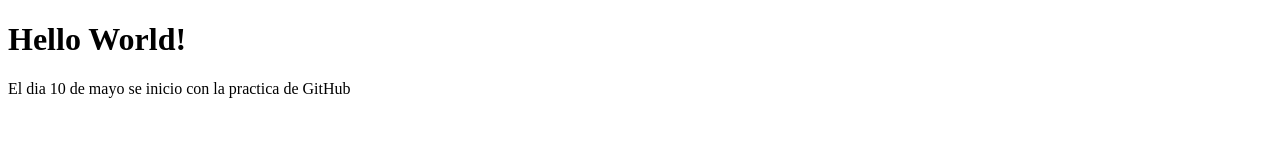
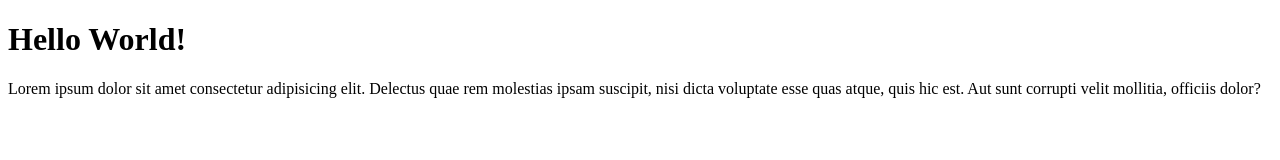
Before and after one commit to LauGon29/github-practice, a plain HTML site: page index.html in a window 1280 px wide. Drawn offline with Linux system fonts and the light colour scheme.

Commit message:
added lorem

```diff
--- a/index.html
+++ b/index.html
@@ -8,6 +8,8 @@
 </head>
 <body>
     <h1>Hello World!</h1>
-    <p>El dia 10 de mayo se inicio con la practica de GitHub</p>
+    <div>
+        <p>Lorem ipsum dolor sit amet consectetur adipisicing elit. Delectus quae rem molestias ipsam suscipit, nisi dicta voluptate esse quas atque, quis hic est. Aut sunt corrupti velit mollitia, officiis dolor?</p>
+    </div>
 </body>
 </html>
```
